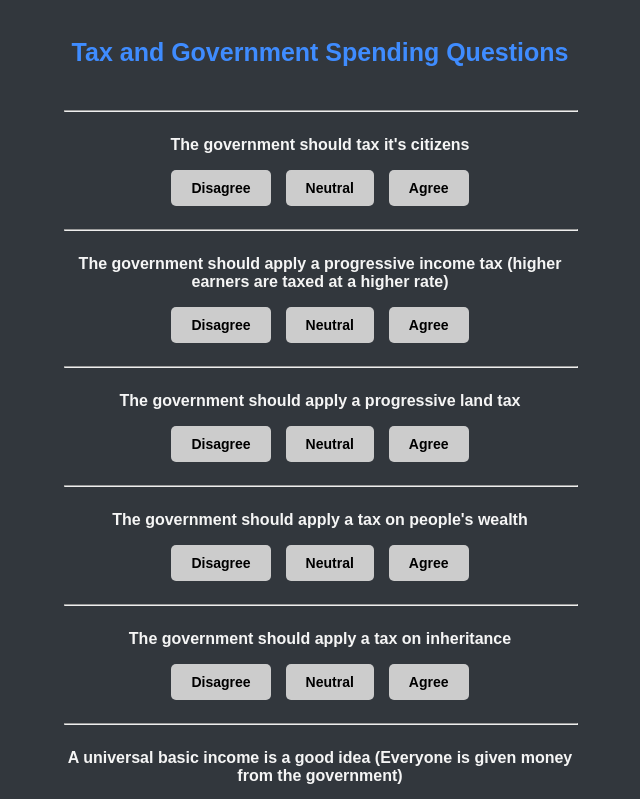
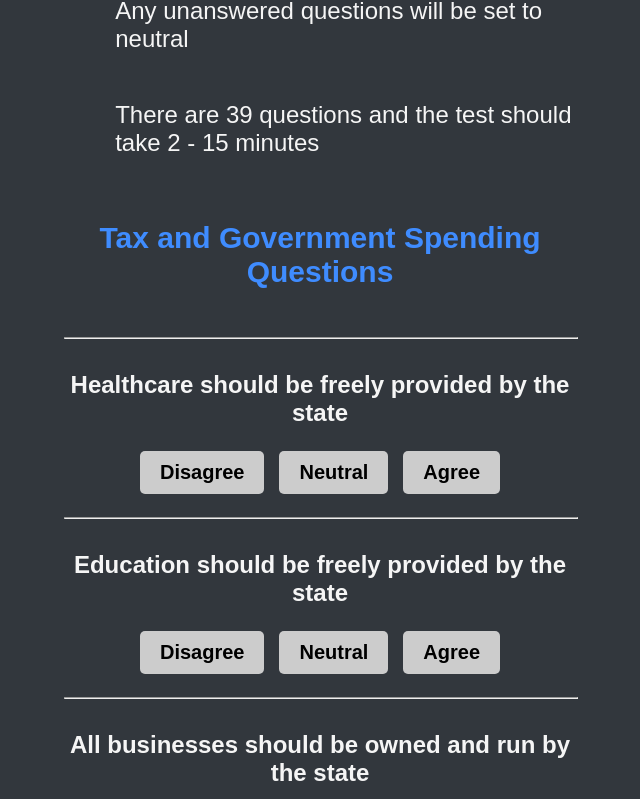
Before and after one commit to gobshmacked/View-Cube, a React (Create React App) app: page / in a window 1280 px wide. Shown: the part 433-1232 px from the top of the page, without its empty margins (320-960 px from the left). Built offline with nearby package versions, Linux system fonts and the light colour scheme.

Commit message:
phone compatible

```diff
--- a/src/SiteComponents/AboutPage.jsx
+++ b/src/SiteComponents/AboutPage.jsx
@@ -36,7 +36,10 @@ export const Writing = styled('p')({
 	color: 'whitesmoke',
 	marginLeft: '2%',
 	textAlign: 'left',
-	fontSize: '18px'
+	fontSize: '18px',
+	'@media (min-width: 600px)': {
+		fontSize: '24px'
+	}
 })
 
 export const LineSeperator = styled('hr')({
--- a/src/SiteComponents/ConfigureResults.js
+++ b/src/SiteComponents/ConfigureResults.js
@@ -35,7 +35,7 @@ function CalculateResults(userInput) {
 	finalX = tempX.toFixed(1)
 	finalY = tempY.toFixed(1)
 	finalZ = tempZ.toFixed(1)
-	SaveResults(finalX, finalY, finalZ)
+	//SaveResults(finalX, finalY, finalZ)
 }
 
 let SaveResults = (fx, fy, fz) => {
--- a/src/SiteComponents/ContactPage.jsx
+++ b/src/SiteComponents/ContactPage.jsx
@@ -20,7 +20,7 @@ export function ContactPage() {
 				<InstructionHeading2>Contact</InstructionHeading2>
 				<Writing>If you want to leave feedback or report bugs feel free to send an email to:</Writing>
 				<Writing>politicalcompasstest@gmail.com</Writing>
-				<br/><br/><br/><br/><br/><br/><br/><br/><br/><br/><br/><br/><br/><br/><br/><br/><br/><br/><br/><br/><br/><br/><br/><br/><br/><br/><br/><br/><br/><br/>
+				<br/><br/><br/><br/><br/><br/><br/><br/><br/><br/><br/><br/><br/><br/><br/><br/><br/><br/><br/><br/><br/><br/><br/><br/><br/><br/><br/><br/><br/><br/><br/><br/><br/><br/><br/><br/><br/><br/><br/><br/><br/><br/><br/><br/>
 			</WritingBlock>
 		</ContactWrapper>
 	)
--- a/src/SiteComponents/QuizPage.jsx
+++ b/src/SiteComponents/QuizPage.jsx
@@ -33,7 +33,9 @@ const QuestionAnswerBox = styled('div')({
 const Question = styled('p')({
 	color: 'whitesmoke',
 	fontWeight: 'bold',
-
+	'@media (min-width: 600px)': {
+		fontSize: '24px'
+	}
 })
 
 const Answers = styled('div')({
@@ -66,6 +68,9 @@ const Subheading = styled('p')({
 	fontWeight: 'bold',
 	paddingTop: '10px',
 	paddingBottom: '10px',
+	'@media (min-width: 600px)': {
+		fontSize: '30px'
+	}
 })
 
 const Break = styled('hr')({
@@ -84,6 +89,9 @@ const InstructionHeading = styled('p')({
 	color: '#3F8CFF',
 	fontSize: '27px',
 	fontWeight: 'bold',
+	'@media (min-width: 600px)': {
+		fontSize: '35px'
+	}
 })
 
 const InstructionHeadingTop = styled(InstructionHeading)({
@@ -94,7 +102,10 @@ const Writing = styled('p')({
 	color: 'whitesmoke',
 	marginLeft: '10%',
 	textAlign: 'left',
-	fontSize: '18px'
+	fontSize: '18px',
+	'@media (min-width: 600px)': {
+		fontSize: '24px'
+	}
 })
 
 export function QuizPage(props) {
--- a/src/SiteComponents/ResultCube.jsx
+++ b/src/SiteComponents/ResultCube.jsx
@@ -18,6 +18,7 @@ const ResultsBlock = styled('div')({
 const PlotBlock = styled('div')({
 	marginLeft: 'auto',
 	marginRight: 'auto',
+	zIndex: '1',
 })
 
 const SliderDiv = styled('div')({
@@ -42,7 +43,10 @@ const WritingBlock = styled('div')({
 const InstructionHeading = styled('p')({
 	color: '#0A66C2',
 	fontSize: '18px',
-	fontWeight: 'bold'
+	fontWeight: 'bold',
+	'@media (min-width: 600px)': {
+		fontSize: '25px'
+	}
 })
 
 const InstructionHeadingTop = styled(InstructionHeading)({
@@ -167,7 +171,6 @@ function CreateCube(props) {
 			displayModeBar: false,
 			responsive: true
 		}}
-		onRelayout={(figure) => console.log(figure)}
 		/>
 	);
 }
--- a/src/SiteComponents/Screen.jsx
+++ b/src/SiteComponents/Screen.jsx
@@ -46,7 +46,7 @@ export function Screen () {
 				</HeaderDiv>
 				<SideBarMainPageDiv>
 					<SideBar pageStateChange = {newPageState} currentPage = {page} sideBarShow = {sideBarShow} sideBarShowChange = {newSideBarShow}/>
-					{<MainPage currentPage = {page} pageStateChange = {newPageState}/>}
+					{<MainPage currentPage = {page} pageStateChange = {newPageState} sideBarShow = {sideBarShow}/>}
 				</SideBarMainPageDiv>
 			</AllElementsWrap>
    		</>
--- a/src/SiteComponents/SideBar.jsx
+++ b/src/SiteComponents/SideBar.jsx
@@ -11,6 +11,7 @@ const SideBarDiv = styled('div')({
 	left: '0',
 	width: '10%',
 	height: '100vh',
+	zIndex: '5',
 	'@media (max-width: 600px)': {
 		width: '30%'
 	}
--- a/src/SiteComponents/styles/QuizPage.css
+++ b/src/SiteComponents/styles/QuizPage.css
@@ -28,3 +28,9 @@
 	background: #0A66C2;
 	color: white;
 }
+
+@media (min-width: 600px) {
+	.normalButton {
+		font-size: 20px
+	}
+}
--- a/src/questions.js
+++ b/src/questions.js
@@ -3,17 +3,36 @@
 
 export const questions = [
 	{
-		question: `The government should tax it's citizens`,
-		x: -2,
+		question: 'Healthcare should be freely provided by the state',
+		x: -1,
 		y: 0,
 		z: 0,
 		subheading: 'Tax and Government Spending'
 	},
 	{
-		question: 'The government should apply a progressive income tax (higher earners are taxed at a higher rate)',
+		question: 'Education should be freely provided by the state',
 		x: -1,
 		y: 0,
 		z: 0
+	},
+	{
+		question: 'All businesses should be owned and run by the state',
+		x: -2,
+		y: 0,
+		z: 0
+	},
+	{
+		question: `The government should tax it's citizens`,
+		x: -2,
+		y: 0,
+		z: 0,
+	},
+	{
+		question: 'The government should apply a progressive income tax',
+		x: -1,
+		y: 0,
+		z: 0,
+		extraInfo: 'higher earners are taxed at a higher rate'
 	},
 	{
 		question: 'The government should apply a progressive land tax',
@@ -34,10 +53,11 @@ export const questions = [
 		z: 0
 	},
 	{
-		question: 'A universal basic income is a good idea (Everyone is given money from the government)',
+		question: 'A universal basic income is a good idea',
 		x: -1,
 		y: 0,
-		z: 0
+		z: 0,
+		extraInfo: 'Everyone is given money from the government'
 	},
 	{
 		question: 'The state should provide everything for free',
@@ -58,28 +78,11 @@ export const questions = [
 		z: 0
 	},
 	{
-		question: 'There should be tariffs on products imported from overseas (tax on imported products)',
+		question: 'There should be tariffs on products imported from overseas',
 		x: -1,
 		y: 0,
-		z: 0
-	},
-	{
-		question: 'All businesses should be owned and run by the state',
-		x: -2,
-		y: 0,
-		z: 0
-	},
-	{
-		question: 'Healthcare should be freely provided by the state',
-		x: -1,
-		y: 0,
-		z: 0
-	},
-	{
-		question: 'Education should be freely provided by the state',
-		x: -1,
-		y: 0,
-		z: 0
+		z: 0,
+		extraInfo: 'tax on imported products'
 	},
 	{
 		question: 'The free market should allocate resources rather than the government',
```
